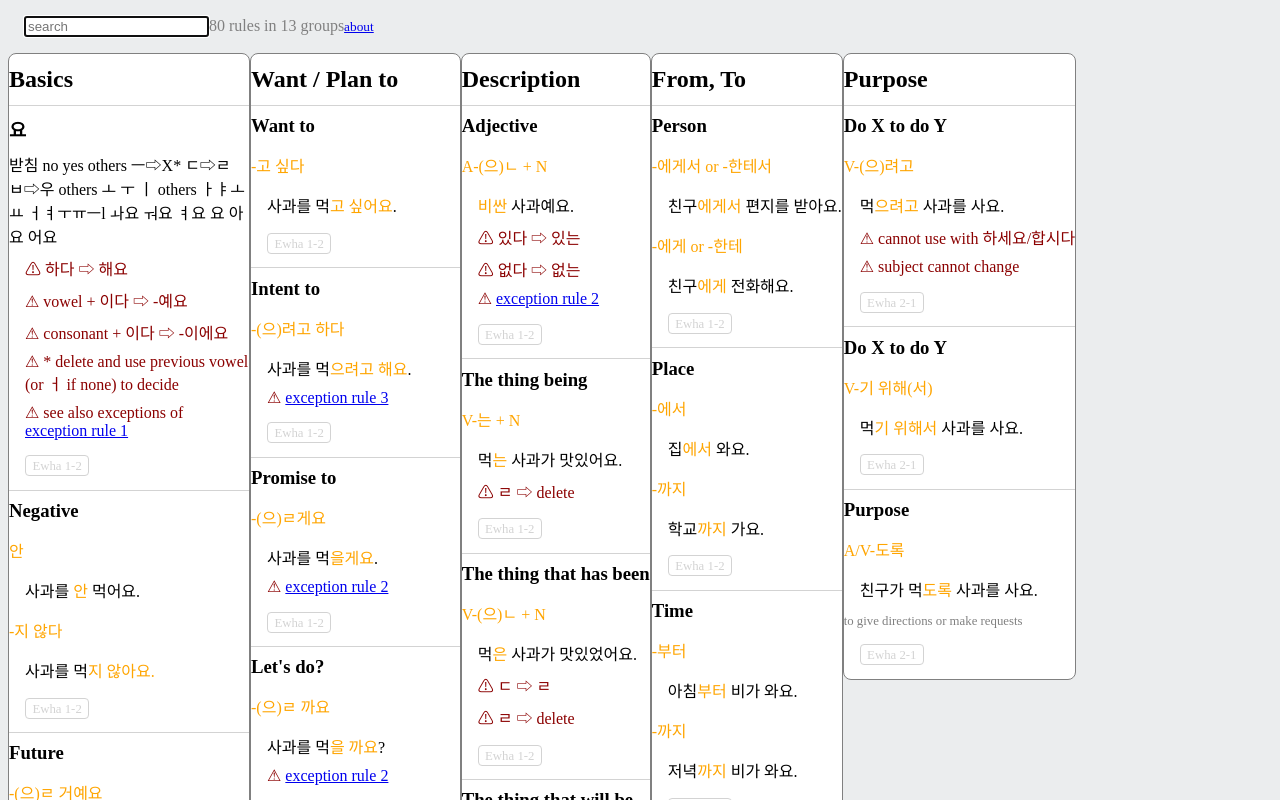
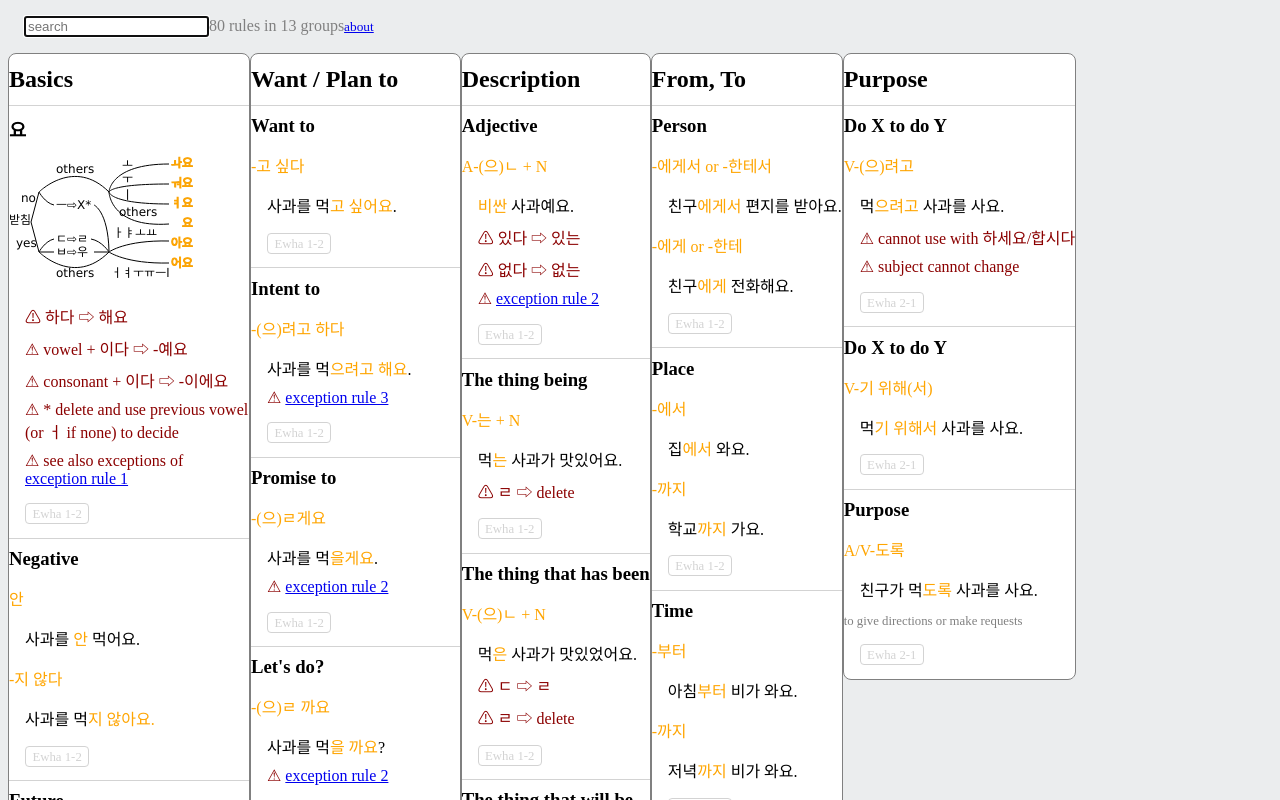
Before and after one commit to PowerKiKi/korean, an Angular app: page / in a window 1280 px wide. Shown: the top 800 px of the page. Built offline with nearby package versions, Linux system fonts and the light colour scheme.

Commit message:
Show inlined SVG

```diff
--- a/src/app/data.service.ts
+++ b/src/app/data.service.ts
@@ -1,5 +1,6 @@
 /* tslint:disable:max-line-length */
 import { Injectable } from '@angular/core';
+import { DomSanitizer, SafeHtml } from '@angular/platform-browser';
 
 interface Group {
     title: string;
@@ -9,13 +10,15 @@ interface Group {
 interface Rule {
     title: string;
     tags: string[];
-    content: string;
+    content: string | SafeHtml;
 }
 
 @Injectable()
 export class DataService {
+    public data: Group[];
 
-  public data: Group[] = [
+    constructor(sanitizer: DomSanitizer) {
+        this.data = [
             {
                 title: `Basics`,
                 rules: [
@@ -24,7 +27,7 @@ export class DataService {
                         tags: [
                             `Ewha 1-2`
                         ],
-                  content: `<svg xmlns="http://www.w3.org/2000/svg" height="140" width="200">
+                        content: sanitizer.bypassSecurityTrustHtml(`<svg xmlns="http://www.w3.org/2000/svg" height="140" width="200">
                         <text x="0" y="72">받침</text>
                         <text x="12" y="50">no</text>
                         <text x="7" y="95">yes</text>
@@ -71,7 +74,7 @@ export class DataService {
                         <p class="exception">vowel + 이다 ⇨ -예요</p>
                         <p class="exception">consonant + 이다 ⇨ -이에요</p>
                         <p class="exception">* delete and use previous vowel (or ㅓ if none) to decide</p>
-                  <p class="exception">see also exceptions of <a href="#exceptionRule1">exception rule 1</a></p>`
+                        <p class="exception">see also exceptions of <a href="#exceptionRule1">exception rule 1</a></p>`)
                     },
                     {
                         title: `Negative`,
@@ -947,3 +950,4 @@ export class DataService {
             }
         ];
     }
+}
--- a/src/app/search.pipe.ts
+++ b/src/app/search.pipe.ts
@@ -1,7 +1,4 @@
 import { Pipe, PipeTransform } from '@angular/core';
-
-
-// import {AppData} from './app.data' ??????????????
 
 @Pipe({
   name: 'search'
@@ -45,7 +42,7 @@ export class Search implements PipeTransform {
     return value.replace(/[.*+?^${}()|[\]\\]/g, '\\$&'); // $& means the whole matched string
   }
 
-  private getRegExps(terms: string): string[] {
+  private getRegExps(terms: string): RegExp[] {
       let splitTerms;
       if (!terms) {
           splitTerms = [];
@@ -61,13 +58,13 @@ export class Search implements PipeTransform {
       return result;
   }
 
-  private matchRule(terms: string[], o) {
+  private matchRule(terms: RegExp[], o) {
 
       let match = true;
       for (let term of terms) {
           let termMatch = o.title.match(term);
           if (o.content) {
-              termMatch = termMatch || o.content.match(term);
+              termMatch = termMatch || o.content.toString().match(term);
           }
 
           match = match && termMatch;
```
Also changed, not shown: 1 other file (tests, documents, lock files or other folders). Lines whose indentation alone changed are shown as unchanged.
